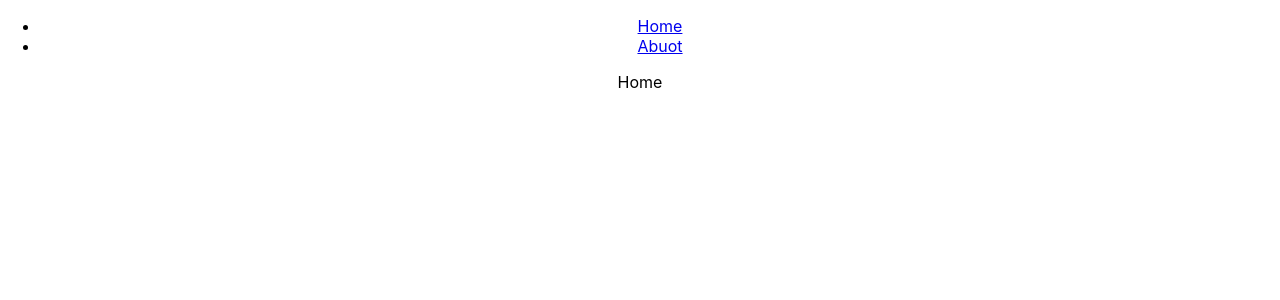
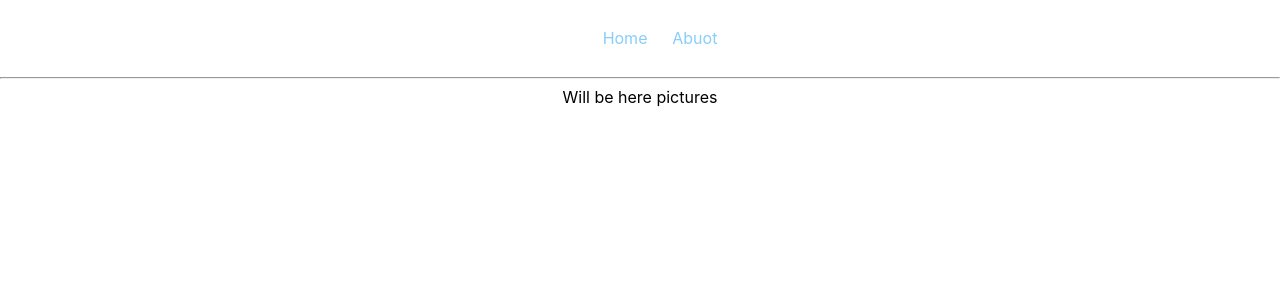
Before and after one commit to UfukYetiskin/who-am-i, a React (Create React App) app: page / in a window 1280 px wide. Shown: the top 300 px of the page. Built offline with nearby package versions, Linux system fonts and the light colour scheme.

Commit message:
maked about page

```diff
--- a/package.json
+++ b/package.json
@@ -3,11 +3,13 @@
   "version": "0.1.0",
   "private": true,
   "dependencies": {
+    "@react-icons/all-files": "^4.1.0",
     "@testing-library/jest-dom": "^5.16.4",
     "@testing-library/react": "^13.3.0",
     "@testing-library/user-event": "^13.5.0",
     "react": "^18.2.0",
     "react-dom": "^18.2.0",
+    "react-icons": "^4.4.0",
     "react-router-dom": "^6.3.0",
     "react-scripts": "5.0.1",
     "web-vitals": "^2.1.4"
--- a/src/components/navbar/Navbar.js
+++ b/src/components/navbar/Navbar.js
@@ -5,15 +5,16 @@ import {BrowserRouter as Router, Routes,Route, Link, NavLink} from 'react-router
 
 function Navbar() {
   return (
-    <div>
-        <ul>
-            <li>
-                <NavLink to='/'>Home</NavLink>
+    <div style={{listStyleType : 'none'}}>
+        <ul style={{listStyleType : 'none', display : 'flex', justifyContent : 'center', textDecoration : 'none'}} >
+            <li style={{margin : '1%', textDecoration : 'none'}}>
+                <NavLink style={{ textDecoration: 'none', color  :'lightskyblue'}} to='/'>Home</NavLink>
             </li>
-            <li>
-                <NavLink to='/about'>Abuot</NavLink>
+            <li style={{margin : '1%', textDecoration : 'none'}}>
+                <NavLink style={{ textDecoration: 'none', color  :'lightskyblue'}} to='/about'>Abuot</NavLink>
             </li>
         </ul>
+        <hr/>
     </div>
   )
 }
--- a/src/components/pages/About.js
+++ b/src/components/pages/About.js
@@ -1,9 +1,63 @@
-import React from 'react'
-
+import React from "react";
+import {AiFillGithub} from '@react-icons/all-files/ai/AiFillGithub'
+import {GrLinkedin} from '@react-icons/all-files/gr/GrLinkedin'
+import {AiFillTwitterCircle} from '@react-icons/all-files/ai/AiFillTwitterCircle'
+import {AiFillInstagram} from '@react-icons/all-files/ai/AiFillInstagram'
 function About() {
   return (
-    <div>About</div>
-  )
+    <div>
+      <div>
+        <img
+          style={{ width: "70%" }}
+          src="https://www.linkpicture.com/q/WhatsApp-Image-2022-01-09-at-22.54.08.jpeg"
+          alt="imageof-Ufuk"
+        />
+      </div>
+      <div style={{display : 'flex', flexDirection : 'row', width : '70%', margin : 'auto', fontSize : '12px', }}>
+        <div style={{width : '50%' , textAlign : 'center', borderRight : '1px solid silver', paddingRight :'1%'}}>
+          <p>
+            Ben deniz Ufuk Yetişkin, ha oyunlardaki takma adımı sorarsanız o
+            'reikotaka'. 1995 yılında Diyarbakır'da dünyaya geldim. Geçim derdi
+            ile babamın iş bulma arayışından sonra Kocaeli'ye bebek sayılacak
+            yaşta temelli taşındık.
+          </p>
+          <p>
+            Lise eğitimimi İzmit Endüstri Meslek Lisesi'nde Elektrik ve
+            Elektronik Bölümü'nde tamamladım. Ardından üniversiteye gitmek için
+            uzunca hazırlanma sürecim oldu. Pamukkale Üniversitesi, Yönetim
+            Bilişim Sistemleri Bölümü'nü kazanmam ile yazılım ile tanıştım.
+          </p>
+          <p>
+            Lisans eğitimim boyunca yazılım alanında, finans, yönetim ve
+            pazarlama alanlarında çeşitli dersler aldım. Bu alanlar arasında
+            yazılım öğrenmek ve bir şeyler denemek ilgimi çekti ve kariyerimi bu
+            yönde ilerletme kararı aldım.
+          </p>
+        </div>
+        <div style={{width : '50%' , textAlign : 'center'}}>
+          <p>
+            Lisans eğitimim sırasında Erasmus+ Programı ile Varşova'da 6 ay
+            bulundum ve küçük bir Avrupa gezisi yapma fırsatı buldum.
+          </p>
+          <p>
+            Bu arada beni hırslandıran ve her zaman arkamda olan sevgili kız
+            arkadaşım Ümmühan Gümüş'e ve bana her zaman saygı duyan aileme çok
+            teşekkür ederim. Sizleri çok seviyorum.
+          </p>
+        </div>
+      </div>
+      <hr style={{margin:  '5%'}} />
+      <div>
+        <h3>Sosyal Medya Hesaplarım</h3>
+        <ul style={{display : 'flex', listStyleType  :'none', justifyContent :'center'}}>
+          <li style={{margin : '1%',textDecoration :'none'}}><a style={{textDecoration :'none'}} href="https://github.com/UfukYetiskin"><AiFillGithub/></a></li>
+          <li style={{margin : '1%'}}><a style={{textDecoration :'none'}} href="https://www.linkedin.com/in/ufuk-yetiskin-1b016b18b/"><GrLinkedin/></a></li>
+          <li style={{margin : '1%'}}><a style={{textDecoration :'none'}} href="https://twitter.com/YetiskinU"><AiFillTwitterCircle/></a></li>
+          <li style={{margin : '1%'}}><a style={{textDecoration :'none'}} href="https://www.instagram.com/harut__marut/?hl=tr"><AiFillInstagram/></a></li>
+        </ul>
+      </div>
+    </div>
+  );
 }
 
-export default About
+export default About;
--- a/src/components/pages/Home.js
+++ b/src/components/pages/Home.js
@@ -1,8 +1,20 @@
 import React from 'react'
+import {useEffect , useState} from 'react'
 
 function Home() {
+  const [pictures, setPictures] = useState([])
+
+  // useEffect(() => {
+  //   fetch('https://www.instagram.com/harut__marut/?__a=1')
+  //   .then(response => response.json())
+  //   .then(response => console.log(response))
+  //   .catch(err => console.error(err));
+  // })
+
   return (
-    <div>Home</div>
+    <div>
+      Will be here pictures
+    </div>
   )
 }
 
```
Also changed, not shown: 1 other file (tests, documents, lock files or other folders).
